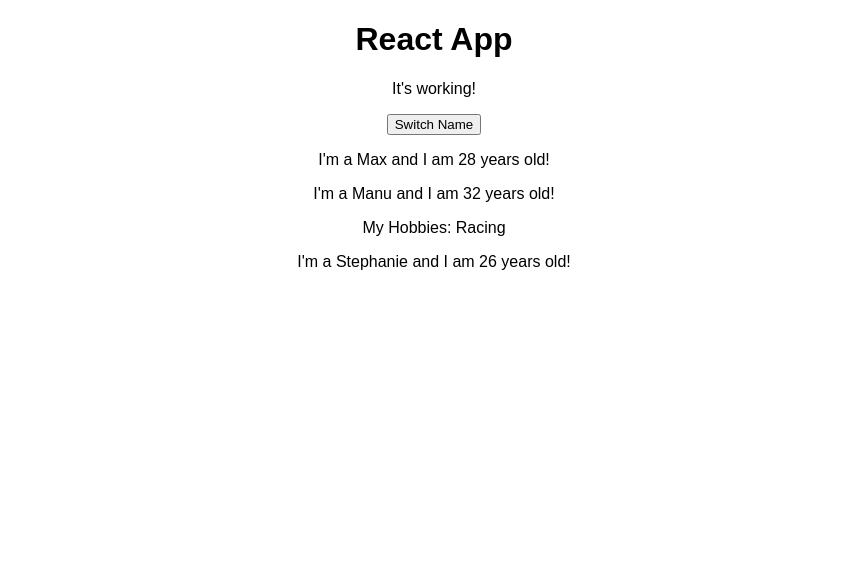
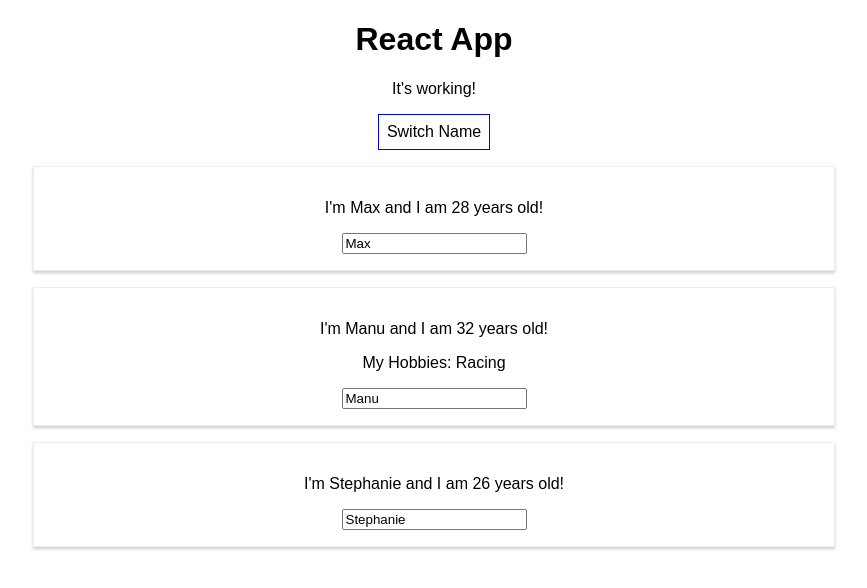
Before and after one commit to spitfire182/react-complete-guide, a React (Create React App) app: page / in a window 1280 px wide. Shown: the top 588 px of the page, without its empty margins (206-1073 px from the left). Built offline with nearby package versions, Linux system fonts and the light colour scheme.

Commit message:
Adding props and state

```diff
--- a/src/App.js
+++ b/src/App.js
@@ -1,25 +1,73 @@
-import React, { Component } from 'react';
-import './App.css';
-import Person from './Person/Person';
+import React, { Component } from "react";
+import "./App.css";
+import Person from "./Person/Person";
 
 class App extends Component {
   state = {
     persons: [
-      {name: 'Max', age: 28},
-      {name: 'Manu', age: 32},
-      {name: 'Stephanie', age: 26}
-    ]
-  }
+      { name: "Max", age: 28 },
+      { name: "Manu", age: 32 },
+      { name: "Stephanie", age: 26 },
+    ],
+    otherState: "some value",
+  };
+
+  switchNameHandler = (newName) => {
+    //  console.log("Clicked");
+    this.setState({
+      persons: [
+        { name: newName, age: 28 },
+        { name: "Manu", age: 32 },
+        { name: "Stephanie", age: 36 },
+      ],
+    });
+  };
+
+  nameChangedHandler = (event) => {
+    this.setState({
+      persons: [
+        { name: "Max", age: 28 },
+        { name: event.target.value, age: 32 },
+        { name: "Stephanie", age: 26 },
+      ],
+    });
+  };
 
   render() {
+    const style = {
+      backgroundColor: "white",
+      font: "inherit",
+      border: "1px solid blue",
+      padding: "8px",
+      cursor: 'pointer'
+    };
+
     return (
       <div className="App">
         <h1>React App</h1>
         <p>It's working!</p>
-        <button>Switch Name</button>
-        <Person name={this.state.persons[0].name} age={this.state.persons[0].age} />
-        <Person name={this.state.persons[1].name} age={this.state.persons[1].age}>My Hobbies: Racing</Person>
-        <Person name={this.state.persons[2].name} age={this.state.persons[2].age} />
+        <button
+          style={style}
+          onClick={() => this.switchNameHandler("Maximilian!!")}
+        >
+          Switch Name
+        </button>
+        <Person
+          name={this.state.persons[0].name}
+          age={this.state.persons[0].age}
+        />
+        <Person
+          name={this.state.persons[1].name}
+          age={this.state.persons[1].age}
+          click={this.switchNameHandler.bind(this, "Max!")}
+          changed={this.nameChangedHandler}
+        >
+          My Hobbies: Racing
+        </Person>
+        <Person
+          name={this.state.persons[2].name}
+          age={this.state.persons[2].age}
+        />
       </div>
     );
     // return React.createElement('div', {className: 'App'}, React.createElement('h1', null, 'Test'));
--- /dev/null
+++ b/src/Person/Person.css
@@ -0,0 +1,8 @@
+.Person {
+    width: 60%;
+    margin: 16px auto;
+    border: 1px solid #eee;
+    box-shadow: 0 2px 3px #ccc;
+    padding: 16px;
+    text-align: center;
+}
--- a/src/Person/Person.js
+++ b/src/Person/Person.js
@@ -1,10 +1,13 @@
 import React from 'react';
+
+import './Person.css';
 
 const person = (props) => {
     return (
-        <div>
-            <p>I'm a {props.name} and I am {props.age} years old!</p>
+        <div className="Person">
+            <p onClick={props.click}>I'm {props.name} and I am {props.age} years old!</p>
             <p>{props.children}</p>
+            <input type="text" onChange={props.changed} value={props.name} />
         </div>
         )
 
```
